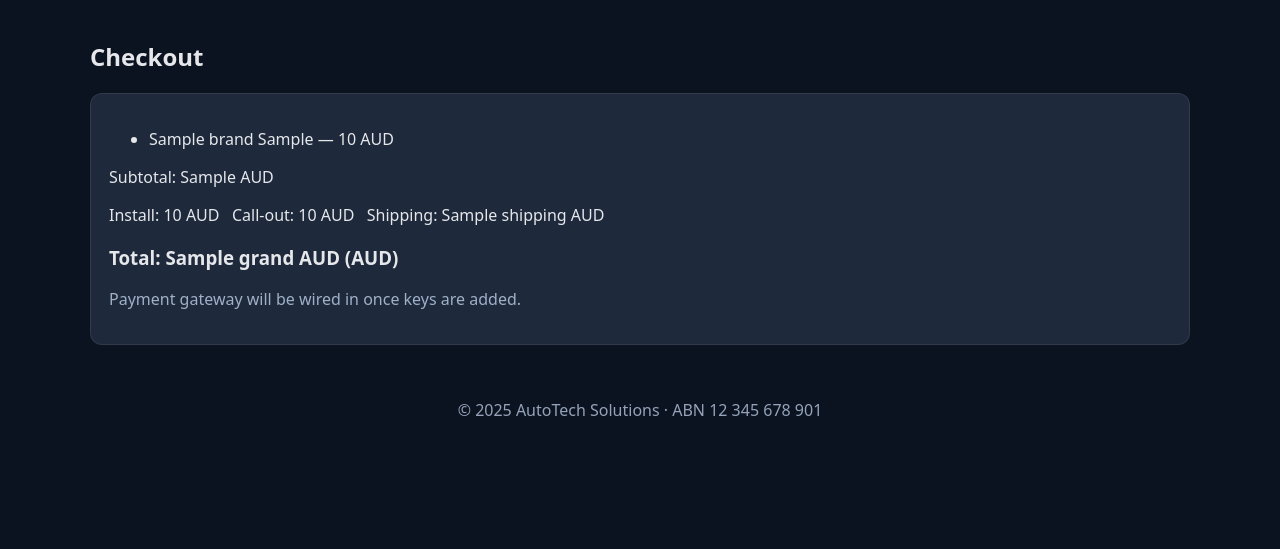
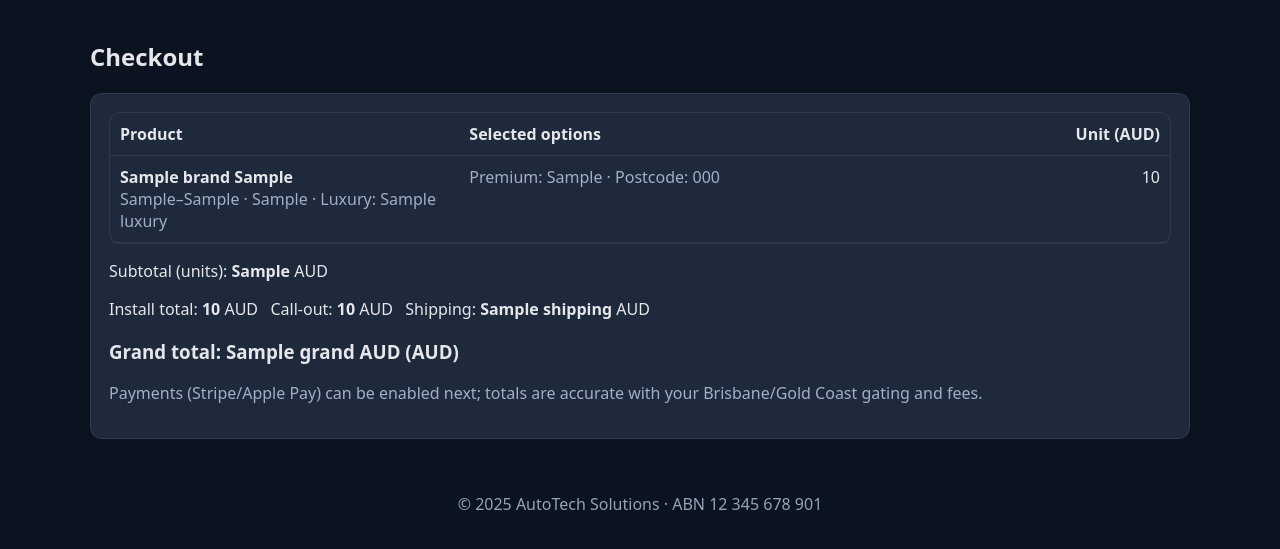
Before and after one commit to autotechsoloution-cmyk/autotech-web5, a Flask app: template templates/checkout.html in a window 1280 px wide. Shown: the part 55-604 px from the top of the page. Run offline with Flask 3, Linux system fonts and the light colour scheme; the template is opened without the code that fills it: most values are stand-ins (such as "Sample title", 1, 10 or a date in 2020).

Commit message:
Update checkout.html

```diff
--- a/templates/checkout.html
+++ b/templates/checkout.html
@@ -1,15 +1,48 @@
 {% extends "base.html" %}
 {% block content %}
 <h2>Checkout</h2>
+
 <div class="card">
-  <ul>
-    {% for u in items %}
-      <li>{{ u['Brand'] }} {{ u['Model (Series/Gen)'] }} — {{ u['PriceAUD'] }} AUD</li>
-    {% endfor %}
-  </ul>
-  <p>Subtotal: {{ sub_units }} AUD</p>
-  <p>Install: {{ install_total }} AUD &nbsp; Call-out: {{ callout_total }} AUD &nbsp; Shipping: {{ shipping }} AUD</p>
-  <h3>Total: {{ grand }} AUD ({{ g.ccy }})</h3>
-  <p class="muted">Payment gateway will be wired in once keys are added.</p>
+  {% if not items %}
+    <p>No items in cart.</p>
+    <a class="btn" href="{{ url_for('shop') }}">Back to shop</a>
+  {% else %}
+
+    <div class="card" style="padding:0">
+      <div style="display:grid;grid-template-columns:2fr 3fr 1fr;gap:8px;padding:10px;border-bottom:1px solid rgba(255,255,255,.08);font-weight:600">
+        <div>Product</div>
+        <div>Selected options</div>
+        <div style="text-align:right">Unit (AUD)</div>
+      </div>
+
+      {% for x in items %}
+      <div style="display:grid;grid-template-columns:2fr 3fr 1fr;gap:8px;padding:10px;border-bottom:1px solid rgba(255,255,255,.06)">
+        <div>
+          <div><b>{{ x.unit.Brand }} {{ x.unit["Model (Series/Gen)"] }}</b></div>
+          <div class="muted">{{ x.unit["Years From"] }}–{{ x.unit["Years To"] }} · {{ x.unit["Head Unit Size"] }} · Luxury: {{ x.unit["Luxury"] }}</div>
+        </div>
+        <div class="muted">
+          {% set opt = x.opt %}
+          {% if opt.custom_sound %}Custom sound: Yes · {% endif %}
+          {% if opt.premium_brand %}Premium: {{ opt.premium_brand }} · {% endif %}
+          {% if opt.extra_mic %}External mic · {% endif %}
+          {% if opt.keep_sw_controls %}SWC retained · {% endif %}
+          {% if opt.postcode %}Postcode: {{ opt.postcode }}{% endif %}
+          {% if opt.want_install %} · Install{% endif %}
+          {% if opt.want_callout %} · Call-out{% endif %}
+        </div>
+        <div style="text-align:right">{{ x.unit.PriceAUD }}</div>
+      </div>
+      {% endfor %}
+    </div>
+
+    <div style="margin-top:14px">
+      <p>Subtotal (units): <b>{{ sub_units }}</b> AUD</p>
+      <p>Install total: <b>{{ install_total }}</b> AUD &nbsp; Call-out: <b>{{ callout_total }}</b> AUD &nbsp; Shipping: <b>{{ shipping }}</b> AUD</p>
+      <h3>Grand total: {{ grand }} AUD ({{ g.ccy }})</h3>
+    </div>
+
+    <p class="muted">Payments (Stripe/Apple Pay) can be enabled next; totals are accurate with your Brisbane/Gold Coast gating and fees.</p>
+  {% endif %}
 </div>
 {% endblock %}
```
